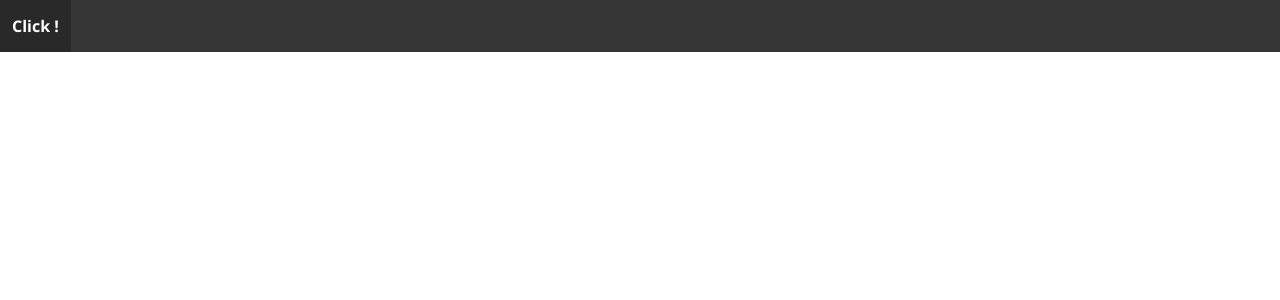
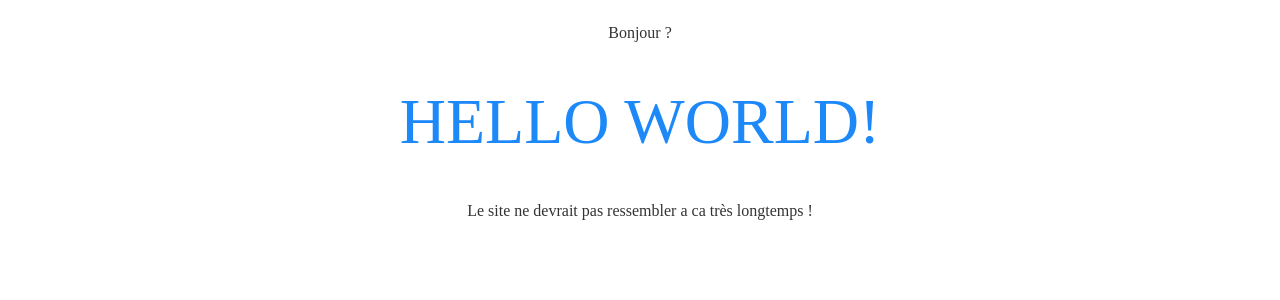
Before and after one commit to B0SEmc/Packs, a Svelte app: page / in a window 1280 px wide. Shown: the top 300 px of the page. Built offline with nearby package versions, Linux system fonts and the light colour scheme.

Commit message:
Revert "Bulma Import"
This reverts commit acb3e13642009f50d3e53dda9589c070f46d9df2.

```diff
--- /dev/null
+++ b/public/global.css
@@ -0,0 +1,63 @@
+html, body {
+	position: relative;
+	width: 100%;
+	height: 100%;
+}
+
+body {
+	color: #333;
+	margin: 0;
+	padding: 8px;
+	box-sizing: border-box;
+	font-family: -apple-system, BlinkMacSystemFont, "Segoe UI", Roboto, Oxygen-Sans, Ubuntu, Cantarell, "Helvetica Neue", sans-serif;
+}
+
+a {
+	color: rgb(0,100,200);
+	text-decoration: none;
+}
+
+a:hover {
+	text-decoration: underline;
+}
+
+a:visited {
+	color: rgb(0,80,160);
+}
+
+label {
+	display: block;
+}
+
+input, button, select, textarea {
+	font-family: inherit;
+	font-size: inherit;
+	-webkit-padding: 0.4em 0;
+	padding: 0.4em;
+	margin: 0 0 0.5em 0;
+	box-sizing: border-box;
+	border: 1px solid #ccc;
+	border-radius: 2px;
+}
+
+input:disabled {
+	color: #ccc;
+}
+
+button {
+	color: #333;
+	background-color: #f4f4f4;
+	outline: none;
+}
+
+button:disabled {
+	color: #999;
+}
+
+button:not(:disabled):active {
+	background-color: #ddd;
+}
+
+button:focus {
+	border-color: #666;
+}
--- a/public/index.html
+++ b/public/index.html
@@ -1,6 +1,5 @@
 <!DOCTYPE html>
 <html lang="en">
-
 <head>
 	<meta charset='utf-8'>
 	<meta name='viewport' content='width=device-width,initial-scale=1'>
@@ -8,7 +7,7 @@
 	<title>Packs</title>
 
 	<link rel='icon' type='image/png' href='/favicon.png'>
-	<link rel="stylesheet" href="https://cdn.jsdelivr.net/npm/bulma@0.9.3/css/bulma.min.css">
+	<link rel='stylesheet' href='/global.css'>
 	<link rel='stylesheet' href='/build/bundle.css'>
 
 	<script defer src='/build/bundle.js'></script>
@@ -16,5 +15,4 @@
 
 <body>
 </body>
-
 </html>
--- a/src/App.svelte
+++ b/src/App.svelte
@@ -2,22 +2,31 @@
 	export let name;
 </script>
 
-<!-- svelte-ignore a11y-missing-attribute -->
 <main>
-	<nav class="navbar is-dark" role="navigation" aria-label="main navigation">
-		<div class="navbar-menu">
-			<div class="navbar-start">
-				<a class="navbar-item" href="https://www.bulma.io">Click !</a>
-			</div>
-		</div>
-	</nav>
+	<header>Bonjour ?</header>
+	<h1>Hello {name}!</h1>
+	<p>Le site ne devrait pas ressembler a ca très longtemps !</p>
 </main>
 
 <style>
 	main {
-		font-family: "Segoe UI", Tahoma, Geneva, Verdana, sans-serif, sans-serif;
+		font-family: "JetBrains Mono", serif;
+		text-align: center;
+		padding: 1em;
+		max-width: 240px;
+		margin: 0 auto;
 	}
-	nav {
-		font-weight: 600;
+
+	h1 {
+		color: #1d89f9;
+		text-transform: uppercase;
+		font-size: 4em;
+		font-weight: 100;
+	}
+
+	@media (min-width: 640px) {
+		main {
+			max-width: none;
+		}
 	}
 </style>
```
Also changed, not shown: package.json (line endings or trailing spaces).
